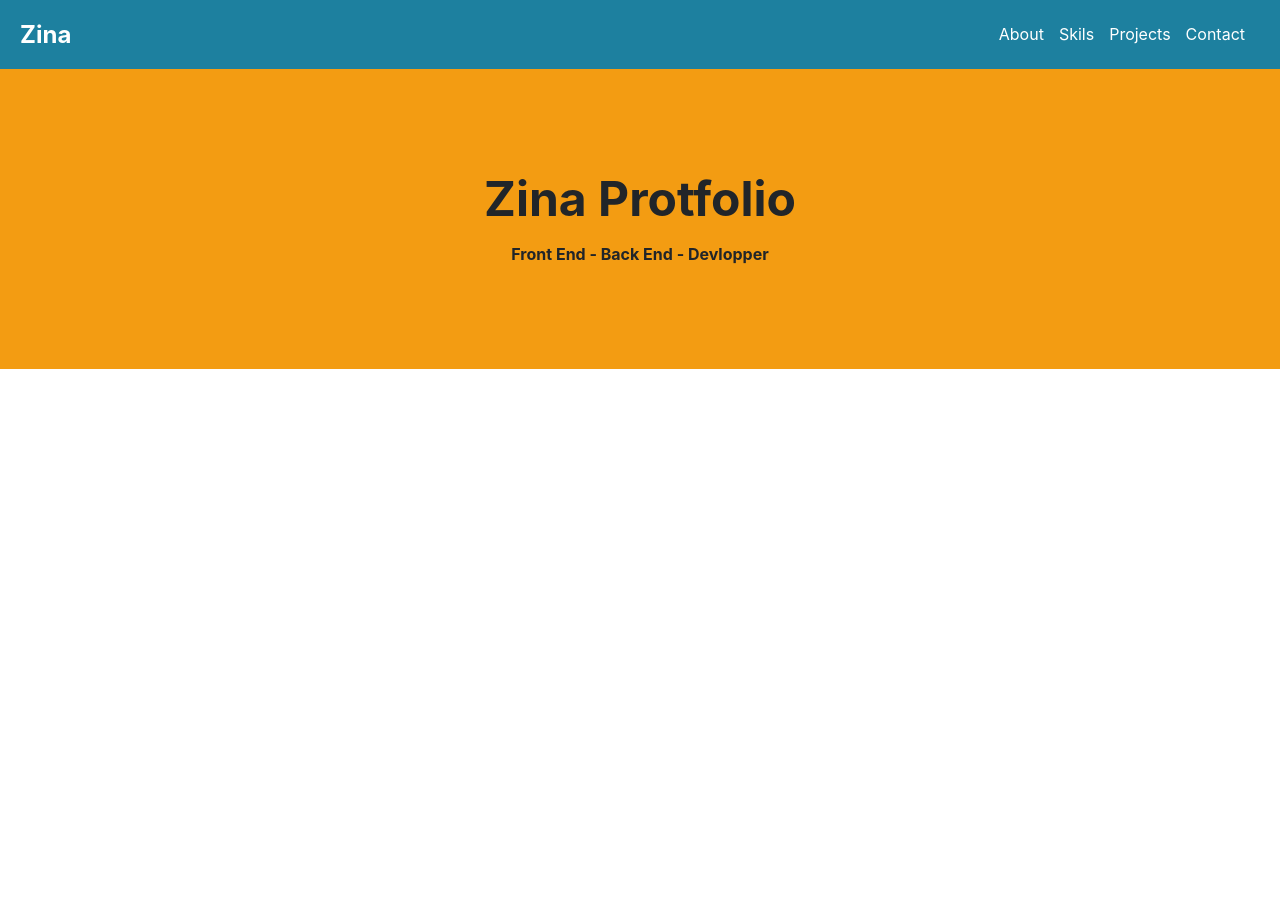
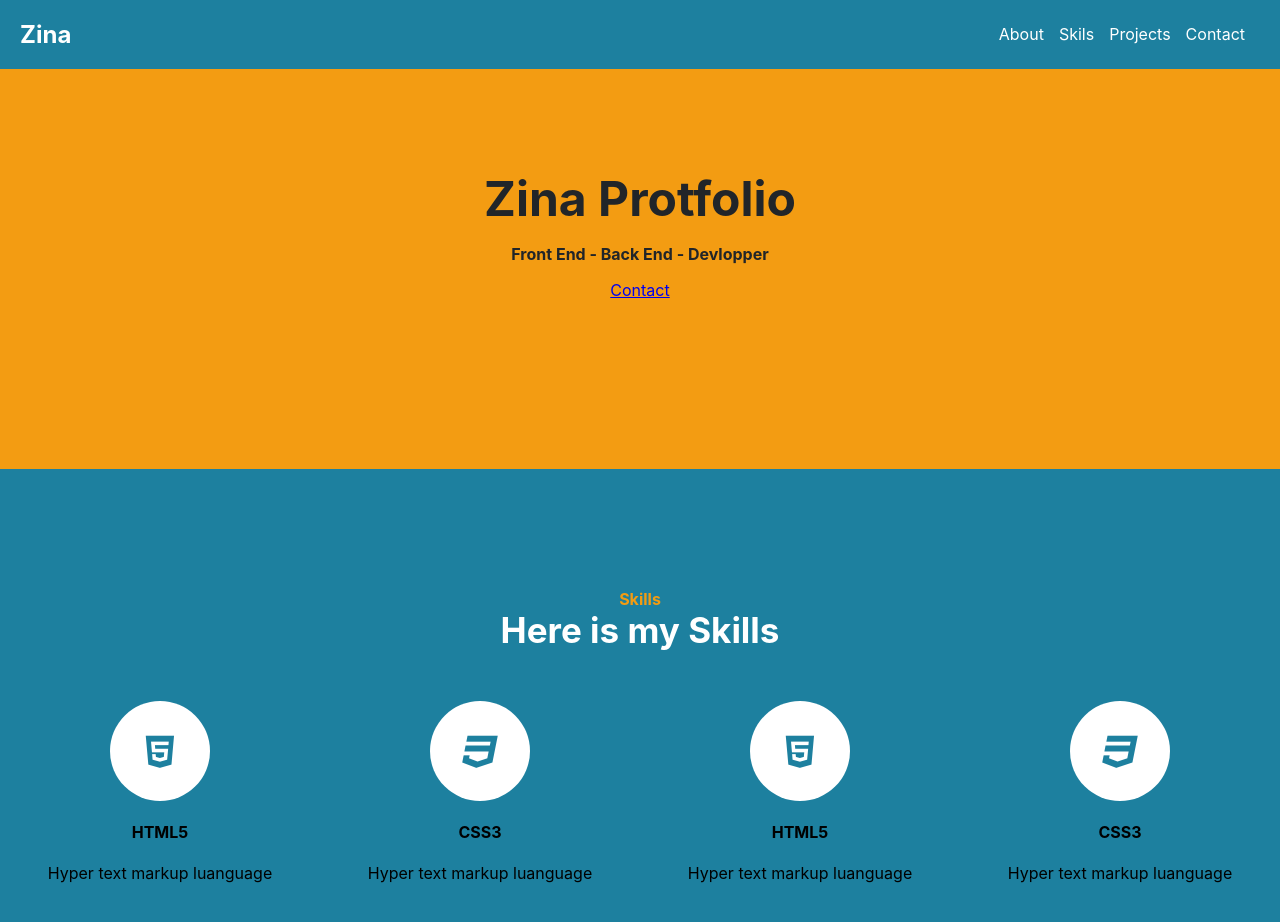
Before and after one commit to zinagithub/zina-portfolio, a React (Create React App) app: page / in a window 1280 px wide. Shown: the top 922 px of the page. Before the commit the page ends 800 px from the top, so only its background shows below. Built offline with nearby package versions, Linux system fonts and the light colour scheme.

Commit message:
add skills section

```diff
--- a/public/index.html
+++ b/public/index.html
@@ -2,6 +2,7 @@
 <html lang="en">
   <head>
     <meta charset="utf-8" />
+    <link rel="stylesheet" href="https://cdnjs.cloudflare.com/ajax/libs/font-awesome/4.7.0/css/font-awesome.min.css">
     <meta name="viewport" content="width=device-width, initial-scale=1" />
     <meta
       name="description"
@@ -37,5 +38,6 @@
       To begin the development, run `npm start` or `yarn start`.
       To create a production bundle, use `npm run build` or `yarn build`.
     -->
+
   </body>
 </html>
--- a/src/App.js
+++ b/src/App.js
@@ -2,12 +2,14 @@ import React from 'react';
 //import './App.css';
 import Header from './components/header';
 import Hero from './components/hero';
+import Skills from './components/skills';
 
 function App() {
   return (
     <div className="App">
         <Header />
         <Hero />
+        <Skills />
     </div>
   );
 }
--- a/src/components/hero.js
+++ b/src/components/hero.js
@@ -8,12 +8,13 @@ class Hero extends React.Component {
   render() {
   	const backHero = {
   		backgroundColor : "#f39c12",
-  		height : '300px',
+  		height : '400px',
   	}
   	return (
   		 <div className = 'hero' style= {backHero}>
            <h1 className = 'herTitle'>Zina Protfolio</h1>
            <p>Front End - Back End - Devlopper</p>
+           <a href = "#">Contact</a>
   		 </div>
  		);
   }
--- /dev/null
+++ b/src/components/skills.css
@@ -0,0 +1,32 @@
+.skills {
+   background-color: #1d809f;
+   padding-bottom: 120px;
+   padding-top: 120px;
+   text-align: center;
+}
+.title1 {
+  color : #f39c12;
+  font-size: 16px;
+  margin : 0;
+  padding : 0;
+}
+.title2 {
+  font-size: 35px;
+  color : #fff;
+  margin-bottom: 50px;
+  margin-top :0;
+}
+.row {
+	display: flex;
+	justify-content: space-around;
+}
+.row span {
+	background-color: #FFF;
+	height: 100px;
+	width: 100px;
+	display : inline-block;
+	border-radius: 50%;
+	color : #1d809f;
+	font-size: 36px;
+	line-height: 100px;
+}
--- /dev/null
+++ b/src/components/skills.js
@@ -0,0 +1,92 @@
+import React from 'react';
+import './skills.css'
+
+
+const myIcons = [
+  {
+    icon : 'fa fa-html5',
+    title: 'HTML5',
+    description : 'Hyper text markup luanguage'
+  },
+  {
+    icon : 'fa fa-css3',
+    title: 'CSS3',
+    description : 'Hyper text markup luanguage'
+  },
+  {
+    icon : 'fa fa-html5',
+    title: 'HTML5',
+    description : 'Hyper text markup luanguage'
+  },
+  {
+    icon : 'fa fa-css3',
+    title: 'CSS3',
+    description : 'Hyper text markup luanguage'
+  }
+
+];
+class Skills extends React.Component {
+
+  render() {
+
+  	return (
+  		 <div className = 'skills'>
+            <h3 className = 'title1'>Skills</h3>
+            <h2 className = 'title2'>Here is my Skills</h2>
+            <div className = 'row'>
+              {
+              arrIcons.map((elm, index) => {
+
+               return (<Icons key = {index} myIcon = {elm.icon}   myTitle= {elm.title}
+                             desc = {elm.description} />)
+              })
+              }
+            </div>
+  		 </div>
+ 		);
+  }
+
+}
+
+
+const arrIcons = [
+  {
+    icon : <i className="fa fa-html5"></i>,
+    title: 'HTML5',
+    description : 'Hyper text markup luanguage'
+  },
+  {
+    icon : <i className="fa fa-css3"></i>,
+    title: 'CSS3',
+    description : 'Hyper text markup luanguage'
+  },
+  {
+    icon : <i className="fa fa-html5"></i>,
+    title: 'HTML5',
+    description : 'Hyper text markup luanguage'
+  },
+  {
+    icon : <i className="fa fa-css3"></i>,
+    title: 'CSS3',
+    description : 'Hyper text markup luanguage'
+  }
+
+];
+
+
+class Icons extends React.Component {
+
+  render() {
+      return (
+        <div>
+            <span>{this.props.myIcon}</span>
+            <h4>{this.props.myTitle}</h4>
+            <p>{this.props.desc}</p>
+        </div>
+
+        );
+    }
+
+}
+
+export default Skills;
```
